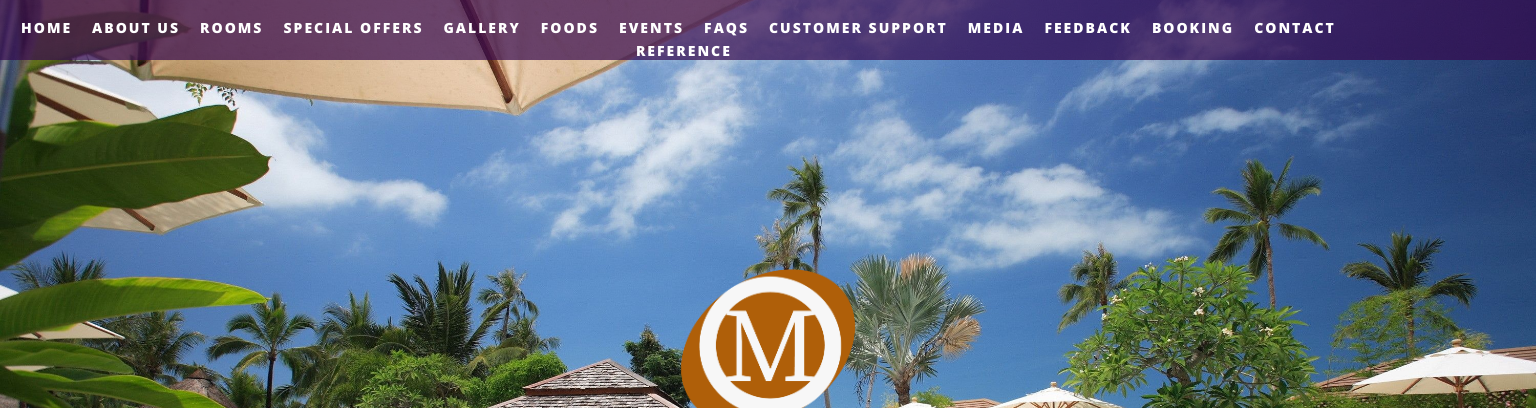
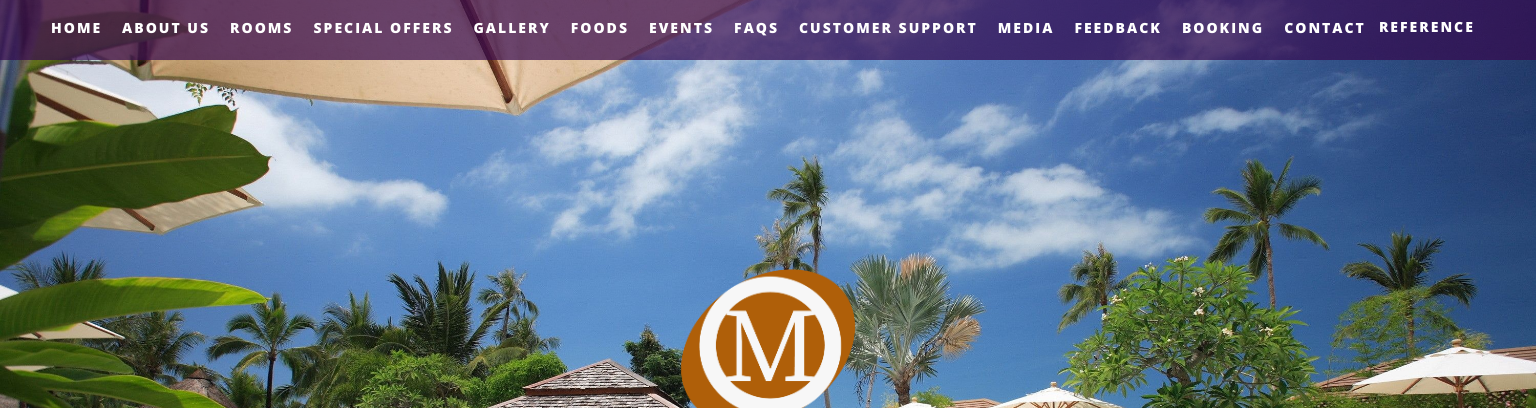
Before and after one commit to Sanjog167/hotelsite, a plain HTML site: page index.html in a window 1536 px wide. Shown: the top 408 px of the page. Drawn offline with nearby package versions, Linux system fonts and the light colour scheme; a web font is replaced by a local one.

Commit message:
fourth commit

```diff
--- a/style.css
+++ b/style.css
@@ -585,6 +585,33 @@ section{
    }
 }
 
+@media screen and (min-width: 1399px) and (max-width:1454px){
+    .header{
+        padding-left: 3rem;
+    }
+}
+
+@media screen and (min-width: 1455px) {
+
+    .refer{
+        margin-top: -2.3rem!important;
+        margin-left: -0.7rem!important;
+    }
+
+}
+
+@media screen and (min-width: 1505px) {
+    .header{
+        padding-left: 3rem;
+    }
+
+
+
+}
+
+
+
+
 
 
 
@@ -1315,6 +1342,8 @@ overflow: hidden;
 
 }
 
+
+
 @media screen and (max-width:465px){
 
     .home_banner .sub-headline{
```
